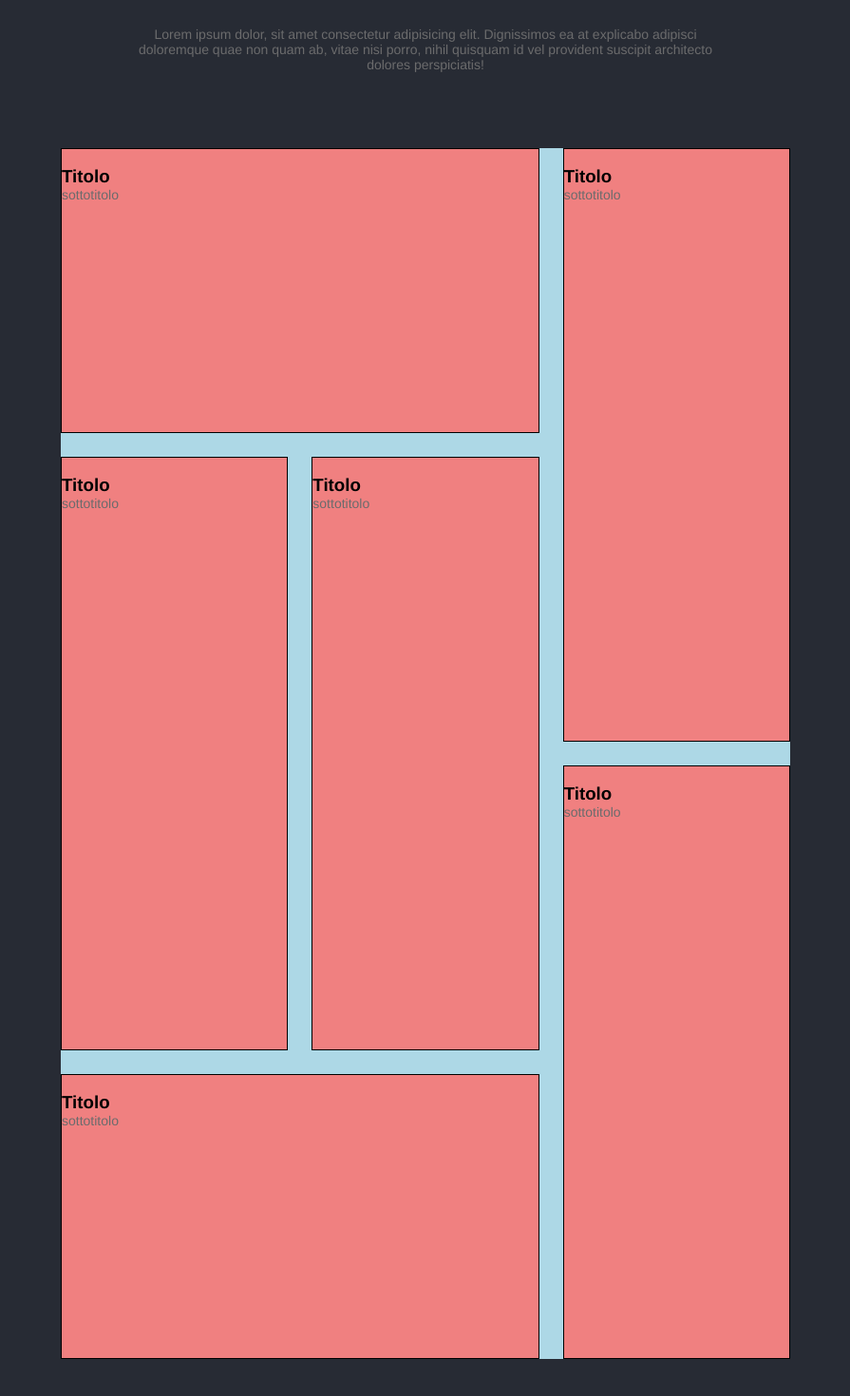
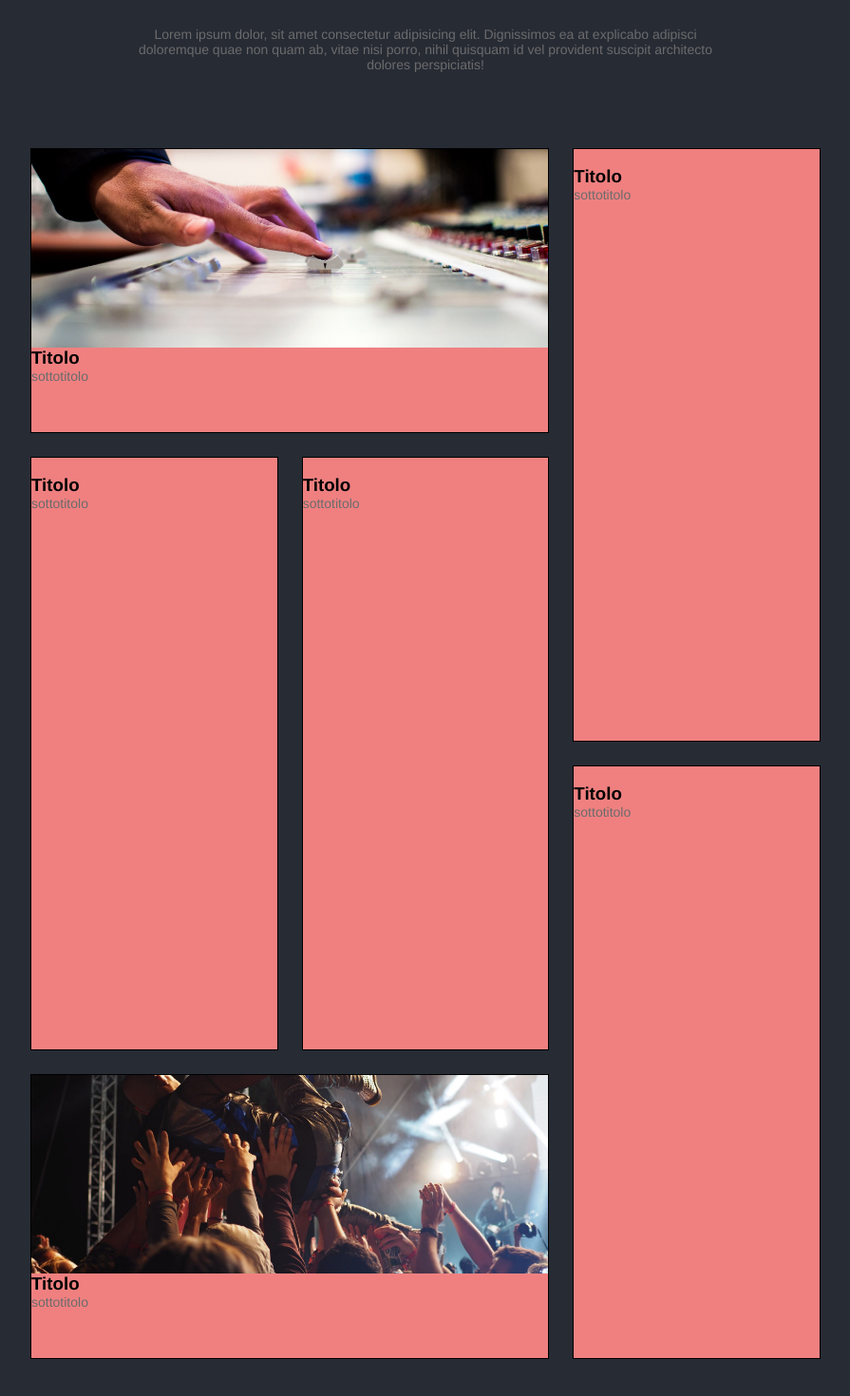
Before and after one commit to GiulianoPrimavera/proj-html-vuejs, a Vue app: page / in a window 1280 px wide. Shown: the part 1360-2830 px from the top of the page at 95% size, without its empty margins (192-1087 px from the left). Built offline with nearby package versions, Linux system fonts and the light colour scheme.

Commit message:
adds images and images position for the wide cards

```diff
--- a/src/components/Main.vue
+++ b/src/components/Main.vue
@@ -30,9 +30,9 @@
 
       <!-- contenitore delle news -->
       <div class="news_container">
-        <div class="news_card card_1">
+        <div class="news_card wide_card">
           <div class="news_card_image_container">
-            <img src="" alt="" />
+            <img src="@/assets/images/blog_music_techo.jpg" alt="" />
           </div>
 
           <div class="news_card_text_container">
@@ -70,9 +70,9 @@
             <p class="small_text">sottotitolo</p>
           </div>
         </div>
-        <div class="news_card card_5">
+        <div class="news_card wide_card">
           <div class="news_card_image_container">
-            <img src="" alt="" />
+            <img src="@/assets/images/blog_flavor_rock.jpg" alt="" />
           </div>
 
           <div class="news_card_text_container">
--- a/src/styles/main.scss
+++ b/src/styles/main.scss
@@ -38,17 +38,25 @@
         align-items: center;
         padding-bottom: 200px;
         .news_container{
-            width: 60%;
-            background-color: lightblue;
+            width: 65%;
             display: inline-grid;
             grid-template-columns: repeat(3, 1fr);
-            grid-auto-rows: minmax(300px, auto);
+            grid-auto-rows: 300px;
             grid-gap: 25px;
             .news_card{
                 background-color: lightcoral;
                 border: 1px solid;
-                &.card_1, &.card_5{
+                overflow: hidden;
+                &.wide_card{
                     grid-column: 1/3;
+                    .news_card_image_container{
+                        height: 70%;
+                        img{
+                            width: 100%;
+                            height: 100%;
+                            object-fit: cover;
+                        }
+                    }
                 }
                 &.card_2{
                     grid-column: 3/4;
@@ -62,6 +70,8 @@
                     grid-column: 3/4;
                     grid-row: 3/5;
                 }
+
+
             }
         }
     }
```
